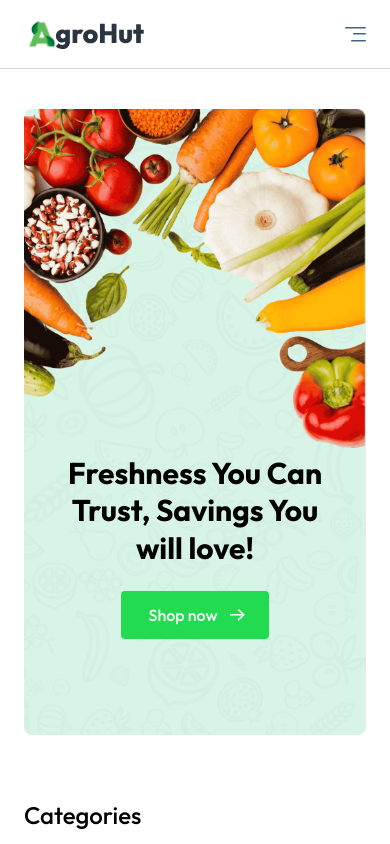
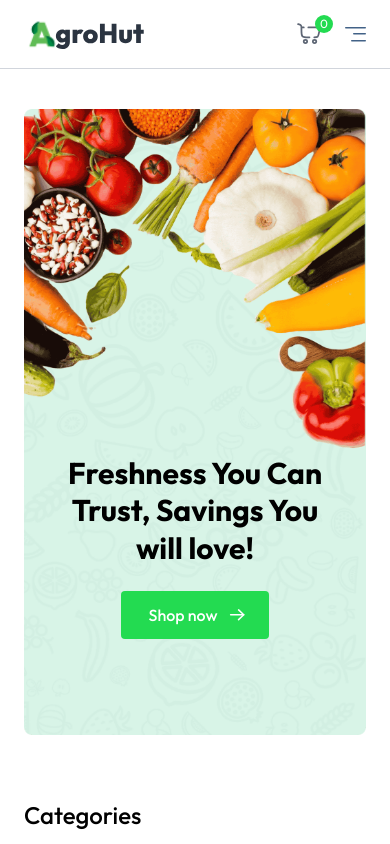
Before and after one commit to muhammad-naimul-hoque/agrohut-main, a React (Vite) app: page / in a window 390 px wide. Shown: the top 844 px of the page. Built offline with nearby package versions, Linux system fonts and the light colour scheme.

Commit message:
cart icon count is added

```diff
--- a/src/components/Navbar.jsx
+++ b/src/components/Navbar.jsx
@@ -12,6 +12,7 @@
     navigate,
     searchQuery,
     setSearchQuery,
+    getCartCount,
   } = useAppContext();
   const logout = async () => {
     setUser(null);
@@ -56,7 +57,7 @@
             className="w-6 opacity-80"
           />
           <button className="absolute -top-2 -right-3 text-xs text-white bg-primary w-[18px] h-[18px] rounded-full">
-            3
+            {getCartCount()}
           </button>
         </div>
 
@@ -87,16 +88,29 @@
           </div>
         )}
       </div>
-
+      <div className="flex items-center gap-6 sm:hidden">
+        <div
+          onClick={() => navigate("/cart")}
+          className="relative cursor-pointer"
+        >
+          <img
+            src={assets.nav_cart_icon}
+            alt="cart"
+            className="w-6 opacity-80"
+          />
+          <button className="absolute -top-2 -right-3 text-xs text-white bg-primary w-[18px] h-[18px] rounded-full">
+            {getCartCount()}
+          </button>
+        </div>
         <button
           onClick={() => (open ? setOpen(false) : setOpen(true))}
           aria-label="Menu"
-        className="sm:hidden"
+          className=""
         >
           {/* Menu Icon SVG */}
           <img src={assets.menu_icon} alt="menu" />
         </button>
-
+      </div>
       {/* Mobile Menu */}
       {open && (
         <div
```
Lines whose indentation alone changed are shown as unchanged.
